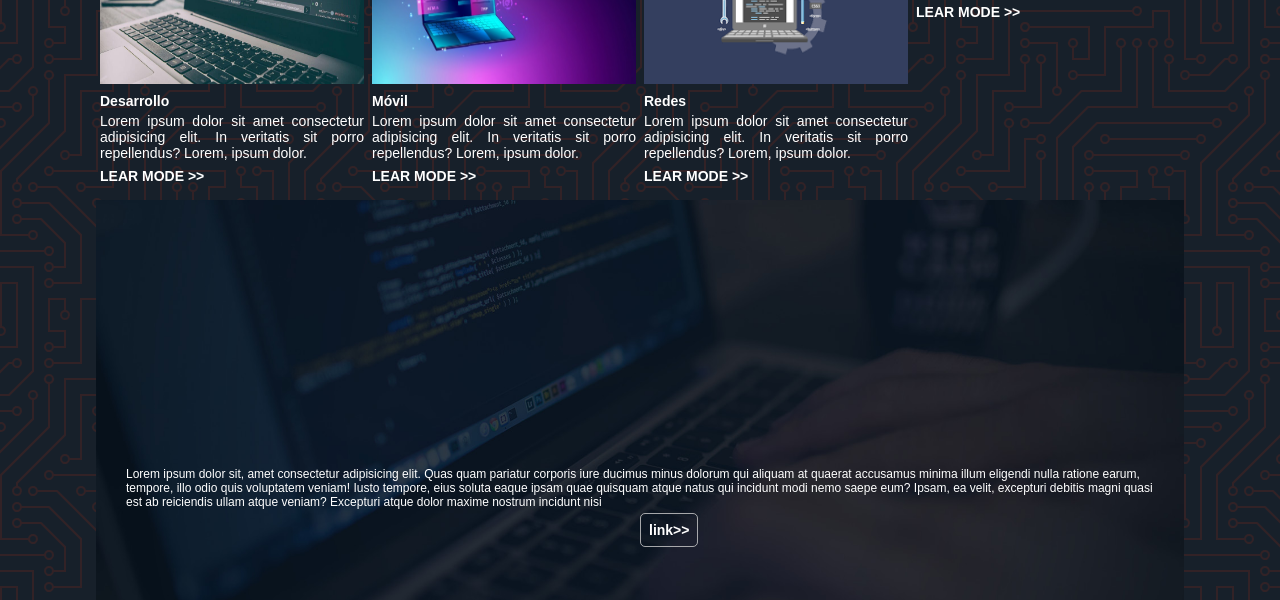
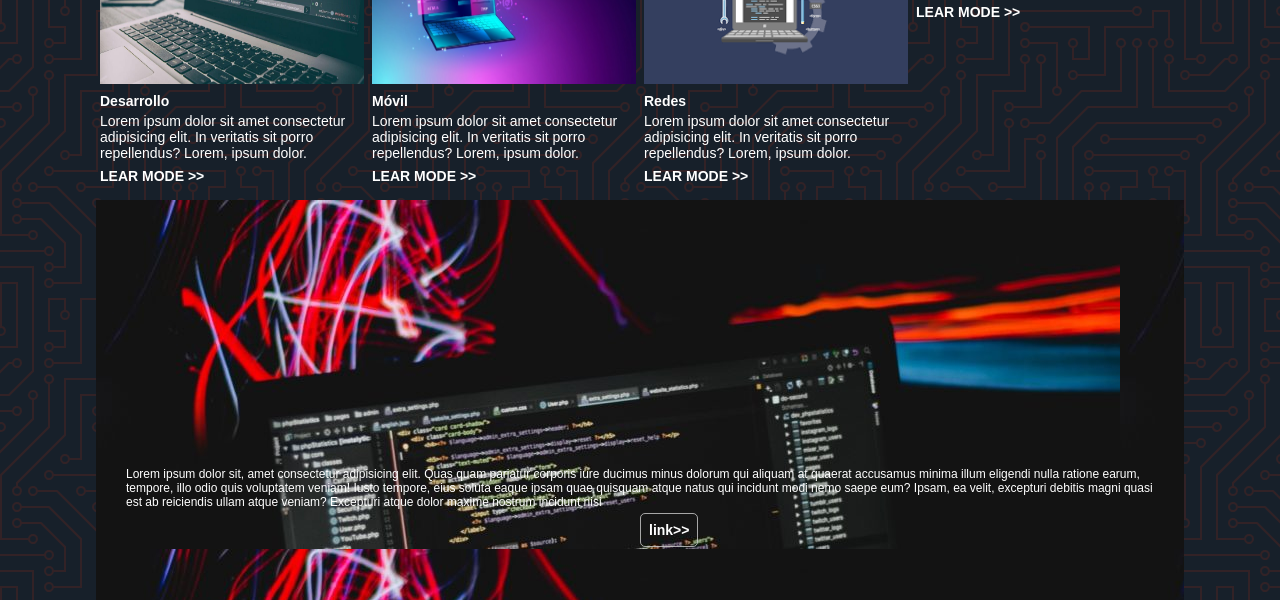
Before and after one commit to AndhyGT/Pagina-estatica-con-flexbox, a plain HTML site: page index.html in a window 1280 px wide. Shown: the part 1190-1790 px from the top of the page. Drawn offline with Linux system fonts and the light colour scheme.

Commit message:
se agrego estilos la seccion secundaria

```diff
--- a/css/styles.css
+++ b/css/styles.css
@@ -158,7 +158,6 @@ body {
 
 .section > h3 , p {
   color: white;
-  text-align: justify;
 }
 
 .section > h3 {
@@ -170,4 +169,9 @@ body {
   margin-bottom: 35px;
   margin-left: 25px;
   margin-right: 25px;
+   text-align: justify;
 }
+
+.secundario {
+ background: url('../img/secundario.jpg') !important;
+}
```
